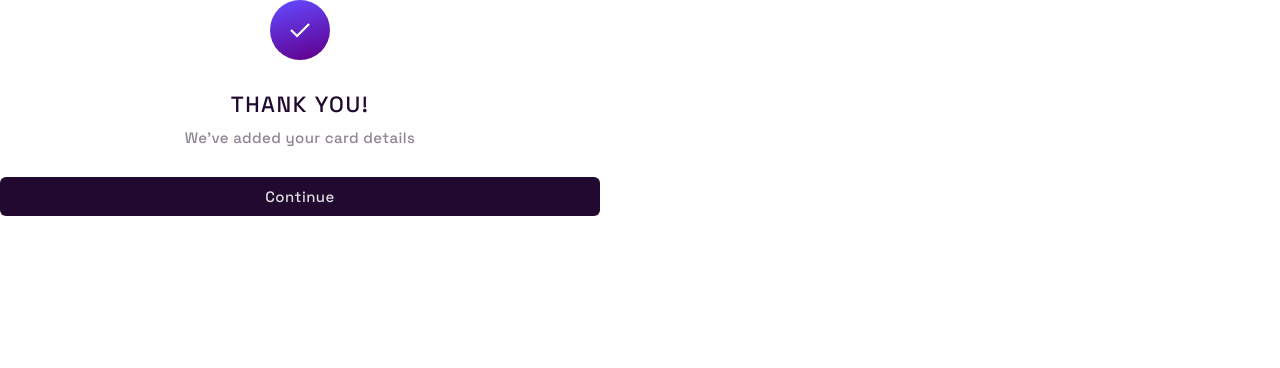
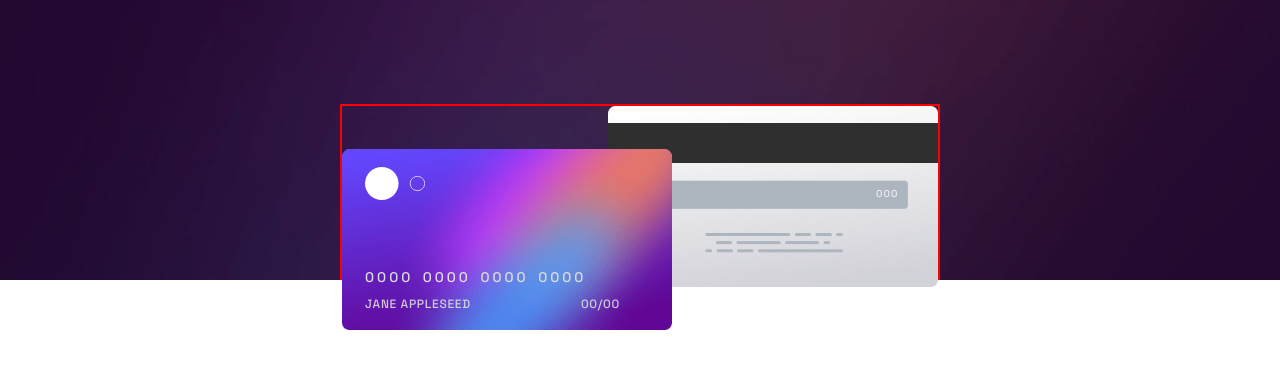
Before and after one commit to amirhossein-peyvand/interactive-card-details-form, a React (Vite) app: page / in a window 1280 px wide. Shown: the top 368 px of the page. Built offline with nearby package versions, Linux system fonts and the light colour scheme.

Commit message:
Styling Cards for medium devices

```diff
--- a/src/App.tsx
+++ b/src/App.tsx
@@ -1,9 +1,9 @@
-import Completed from "./components/Completed";
+import MobileDesign from "./components/MobileDesign";
 
 function App() {
   return (
     <>
-      <Completed />
+      <MobileDesign />
     </>
   );
 }
--- a/src/components/BackCard.tsx
+++ b/src/components/BackCard.tsx
@@ -1,8 +1,10 @@
 import "../sass/BackCard.scss";
+import backCard from "../assets/bg-card-back.png";
 
 const BackCard = () => {
   return (
     <article className="backCard">
+      <img src={backCard} alt="backCard" />
       <span className="cvv2">000</span>
     </article>
   );
--- a/src/components/FrontCard.tsx
+++ b/src/components/FrontCard.tsx
@@ -1,9 +1,11 @@
 import "../sass/FrontCard.scss";
 import cardLogo from "../assets/card-logo.svg";
+import frontCardBg from "../assets/bg-card-front.png";
 
 const FrontCard = () => {
   return (
     <article className="frontCard">
+      <img className="mainBg" src={frontCardBg} alt="frontCardBg" />
       <img className="logo" src={cardLogo} alt="logo" />
       <div className="bottom">
         <p className="cardNumber">0000 0000 0000 0000</p>
--- /dev/null
+++ b/src/components/MobileDesign.tsx
@@ -0,0 +1,19 @@
+import "../sass/MobileDesign.scss";
+import BackCard from "./BackCard";
+import FrontCard from "./FrontCard";
+
+const MobileDesign = () => {
+  return (
+    <div className="mobile">
+      <section className="top">
+        <div className="cardsContainer">
+          <FrontCard />
+          <BackCard />
+        </div>
+      </section>
+      <section className="bottom"></section>
+    </div>
+  );
+};
+
+export default MobileDesign;
--- a/src/sass/BackCard.scss
+++ b/src/sass/BackCard.scss
@@ -1,22 +1,48 @@
 @import "color.scss";
 
 .backCard {
-  background: url("../assets/bg-card-back.png");
-  background-position: center;
-  background-repeat: no-repeat;
-  background-size: cover;
-  border-radius: 5px;
-  height: 150px;
+  overflow: hidden;
   min-height: 20vh;
   position: relative;
-  width: 250px;
+  width: 200px;
+
+  img {
+    width: 100%;
+  }
 
   .cvv2 {
     color: $white;
-    left: 82%;
+    font-size: 1rem;
     letter-spacing: 1px;
     opacity: 0.8;
     position: absolute;
-    top: 45%;
+    right: 12%;
+    top: 34%;
   }
 }
+
+@media screen and (min-width: 390px) {
+  .backCard {
+    width: 22rem;
+
+    .cvv2 {
+      top: 37%;
+    }
+  }
+}
+
+@media screen and (min-width: 490px) {
+  .backCard {
+    width: 26rem;
+
+    .cvv2 {
+      top: 37%;
+    }
+  }
+}
+
+@media screen and (min-width: 600px) {
+  .backCard {
+    width: 33rem;
+  }
+}
--- a/src/sass/FrontCard.scss
+++ b/src/sass/FrontCard.scss
@@ -1,36 +1,34 @@
 @import "color.scss";
 
 .frontCard {
-  background: url("../assets/bg-card-front.png");
-  background-position: center;
-  background-repeat: no-repeat;
-  background-size: cover;
-  border-radius: 5px;
-  display: flex;
-  flex-direction: column;
-  height: 150px;
-  justify-content: space-between;
-  margin-top: 20rem;
-  margin: auto;
-  min-height: 20vh;
-  padding: 1.5rem;
   position: relative;
-  width: 250px;
+  width: 200px;
+  z-index: 999;
+
+  .mainBg {
+    width: 100%;
+  }
 
   .logo {
-    width: 4.5rem;
+    left: 7%;
+    position: absolute;
+    top: 10%;
+    width: 3.5rem;
   }
 
   .bottom {
     display: flex;
     flex-direction: column;
-    row-gap: 1.5rem;
+    row-gap: 1rem;
+    position: absolute;
+    left: 7%;
+    bottom: 10%;
 
     .cardNumber {
       color: $light-grayish-violet;
-      font-size: 1.3rem;
+      font-size: 0.8rem;
       letter-spacing: 3px;
-      word-spacing: 4px;
+      word-spacing: 0.5px;
     }
 
     div {
@@ -40,10 +38,67 @@
       .cardHolderName,
       .date {
         color: $light-grayish-violet;
-        letter-spacing: 0.6px;
-        opacity: 0.8;
+        font-size: 0.7rem;
+        letter-spacing: 0.7px;
+        opacity: 0.9;
         text-transform: uppercase;
       }
     }
   }
 }
+
+@media screen and (min-width: 390px) {
+  .frontCard {
+    width: 22rem;
+  }
+}
+
+@media screen and (min-width: 490px) {
+  .frontCard {
+    width: 26rem;
+
+    .logo {
+      width: 4.5rem;
+    }
+
+    .bottom {
+      .cardNumber {
+        font-size: 1.1rem;
+        word-spacing: 3px;
+      }
+
+      div {
+        column-gap: 9rem;
+        .cardHolderName,
+        .date {
+          font-size: 0.9rem;
+        }
+      }
+    }
+  }
+}
+
+@media screen and (min-width: 600px) {
+  .frontCard {
+    width: 33rem;
+
+    .logo {
+      width: 6rem;
+    }
+
+    .bottom {
+      .cardNumber {
+        font-size: 1.4rem;
+        word-spacing: 3px;
+      }
+
+      div {
+        column-gap: 11rem;
+        .cardHolderName,
+        .date {
+          font-size: 1.2rem;
+        }
+      }
+    }
+  }
+}
--- /dev/null
+++ b/src/sass/MobileDesign.scss
@@ -0,0 +1,79 @@
+@import "color.scss";
+
+.mobile {
+  min-width: 260px;
+
+  .top {
+    background: url("../assets/bg-main-mobile.png");
+    background-position: center;
+    background-repeat: no-repeat;
+    background-size: cover;
+    display: flex;
+    justify-content: center;
+    height: 35vh;
+    display: flex;
+    align-items: flex-end;
+
+    .cardsContainer {
+      position: relative;
+      width: 90%;
+      border: 2px solid red;
+      max-width: 60rem;
+      height: 22vh;
+      max-height: 22vh;
+
+      .frontCard {
+        position: absolute;
+        bottom: -35%;
+      }
+
+      .backCard {
+        position: absolute;
+        right: 0;
+        top: 0;
+      }
+    }
+  }
+}
+
+@media screen and (min-width: 390px) {
+  .mobile {
+    .top {
+      .cardsContainer {
+        .frontCard {
+          bottom: -10%;
+        }
+      }
+    }
+  }
+}
+
+@media screen and (min-width: 490px) {
+  .mobile {
+    .top {
+      .cardsContainer {
+        .frontCard {
+          bottom: -25%;
+        }
+
+        .backCard {
+          .cvv2 {
+            top: 45%;
+          }
+        }
+      }
+    }
+  }
+}
+
+@media screen and (min-width: 600px) {
+  .mobile {
+    .top {
+      .cardsContainer {
+        .frontCard {
+          bottom: -30%;
+        }
+      }
+    }
+  }
+}
```
